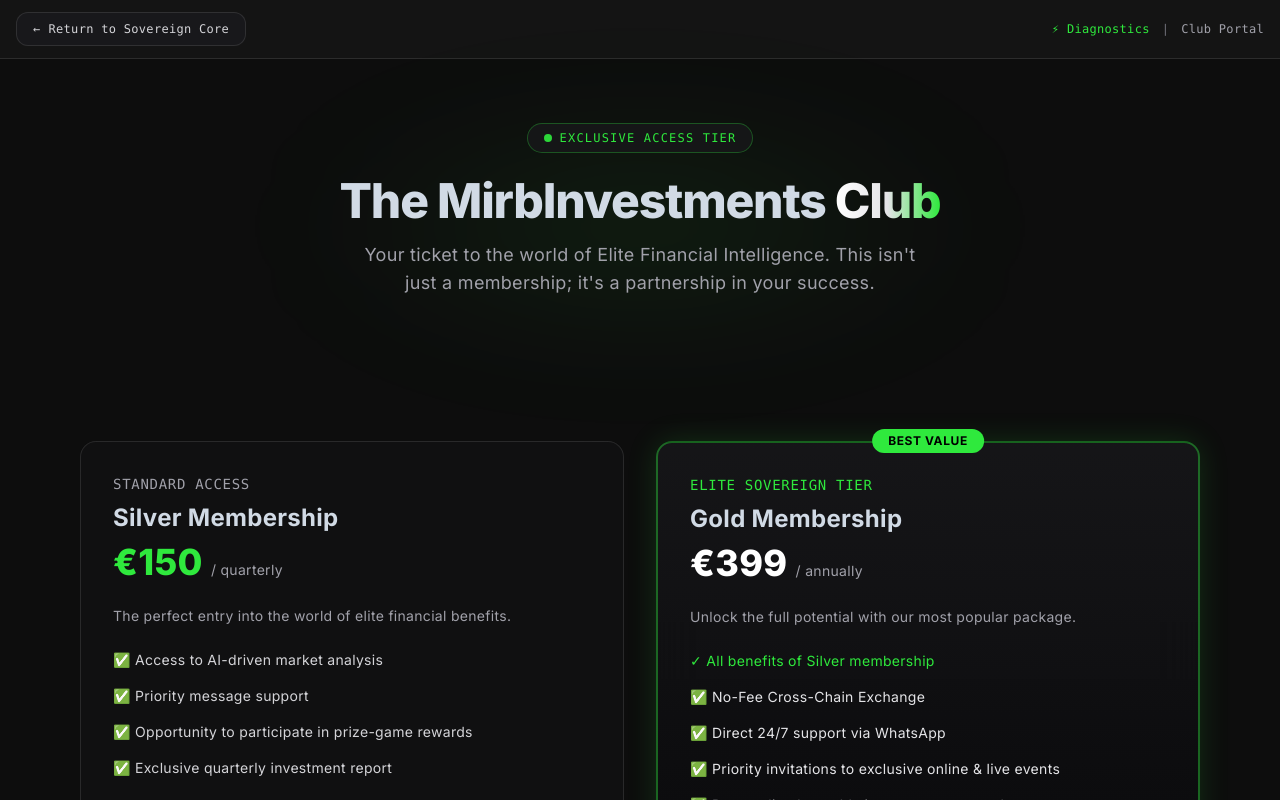
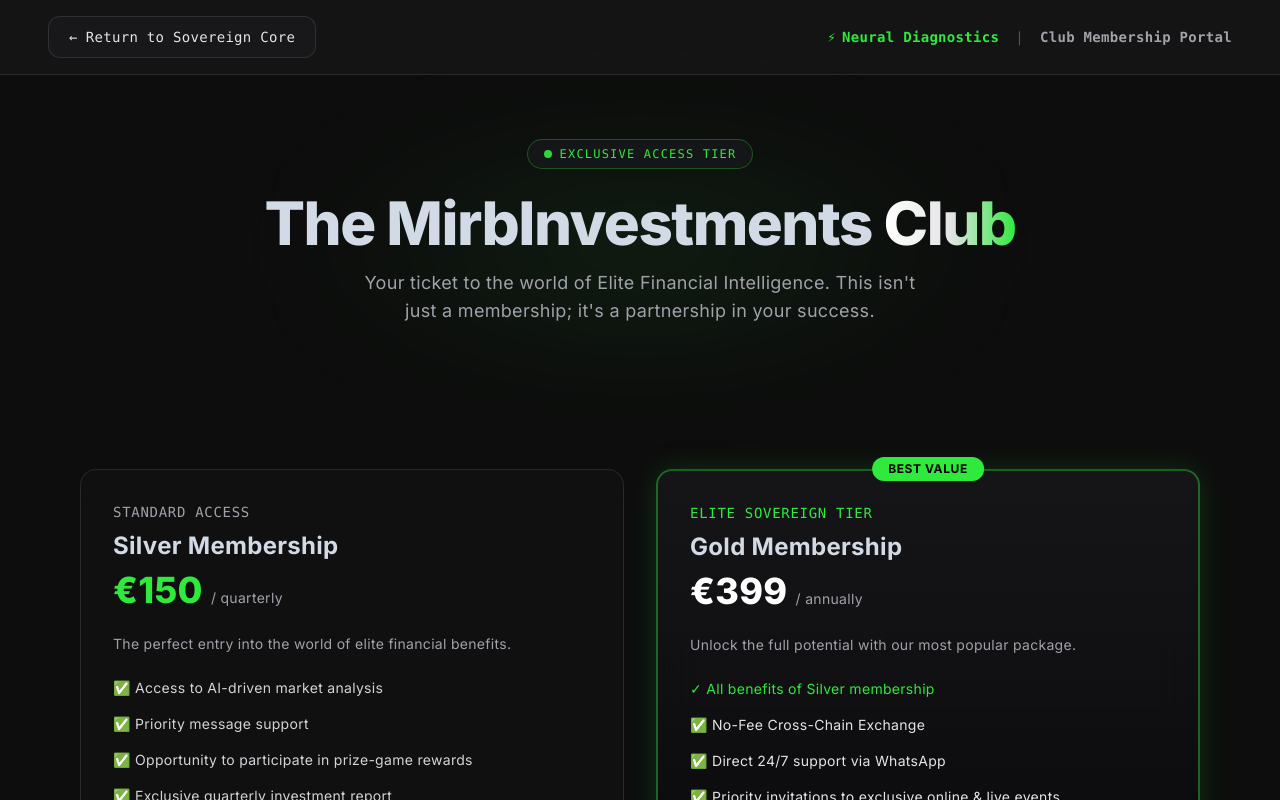
Before and after one commit to Mirb88/MirbInvestments-Web3, a Next.js app: page /club in a window 1280 px wide. Shown: the top 800 px of the page. Built offline with nearby package versions, Linux system fonts and the light colour scheme; no server answers.

Commit message:
Ultra Clean Sovereign Header and Full Width Club Bar

```diff
--- a/src/app/club/page.tsx
+++ b/src/app/club/page.tsx
@@ -15,17 +15,18 @@ export default function EliteClubPage() {
   return (
     <div className="min-h-screen bg-[#0D0D0D] text-white selection:bg-[#2FE93D] selection:text-black font-sans" suppressHydrationWarning={true}>
 
-      {/* 1. TOP SMART BAR SA RESPONSIVNOM NAVIGACIJOM */}
-      <div className="w-full bg-[#141414] border-b border-white/10 py-3 px-4 flex flex-col sm:flex-row justify-between items-center max-w-7xl mx-auto text-xs gap-3">
-        <Link href="/" className="px-4 py-2 rounded-xl bg-zinc-900 border border-white/10 hover:border-[#2FE93D] text-zinc-300 hover:text-[#2FE93D] transition-all flex items-center gap-2 font-mono whitespace-nowrap">
+      {/* 1. ELEGANTNO ZAGLAVLJE RAZVUČENO PO CIJELOJ ŠIRINI EKRANA */}
+      <div className="w-full bg-[#141414] border-b border-white/10 py-4 px-6 sm:px-12 flex justify-between items-center text-xs sm:text-sm">
+        <Link href="/" className="px-5 py-2.5 rounded-xl bg-zinc-900 border border-white/10 hover:border-[#2FE93D] text-zinc-200 hover:text-[#2FE93D] transition-all flex items-center gap-2 font-mono font-medium">
           <span>←</span> Return to Sovereign Core
         </Link>
-        <div className="flex items-center gap-3 font-mono">
-          <Link href="/neural-diagnostics" className="text-[#2FE93D] hover:underline whitespace-nowrap">
-            ⚡ Diagnostics
+
+        <div className="flex items-center gap-4 font-mono">
+          <Link href="/neural-diagnostics" className="text-[#2FE93D] hover:underline font-bold flex items-center gap-1.5">
+            <span>⚡</span> Neural Diagnostics
           </Link>
-          <span className="text-zinc-500">|</span>
-          <span className="text-zinc-400 whitespace-nowrap">Club Portal</span>
+          <span className="text-zinc-600 hidden sm:inline">|</span>
+          <span className="text-zinc-400 hidden sm:inline font-semibold">Club Membership Portal</span>
         </div>
       </div>
 
@@ -38,7 +39,7 @@ export default function EliteClubPage() {
           <span className="text-xs font-mono uppercase tracking-widest text-[#2FE93D]">Exclusive Access Tier</span>
         </div>
 
-        <h1 className="text-4xl sm:text-5xl font-extrabold tracking-tight mb-4 leading-tight">
+        <h1 className="text-4xl sm:text-6xl font-extrabold tracking-tight mb-4 leading-tight">
           The MirbInvestments <span className="text-transparent bg-clip-text bg-gradient-to-r from-white via-zinc-200 to-[#2FE93D]">Club</span>
         </h1>
 
```
